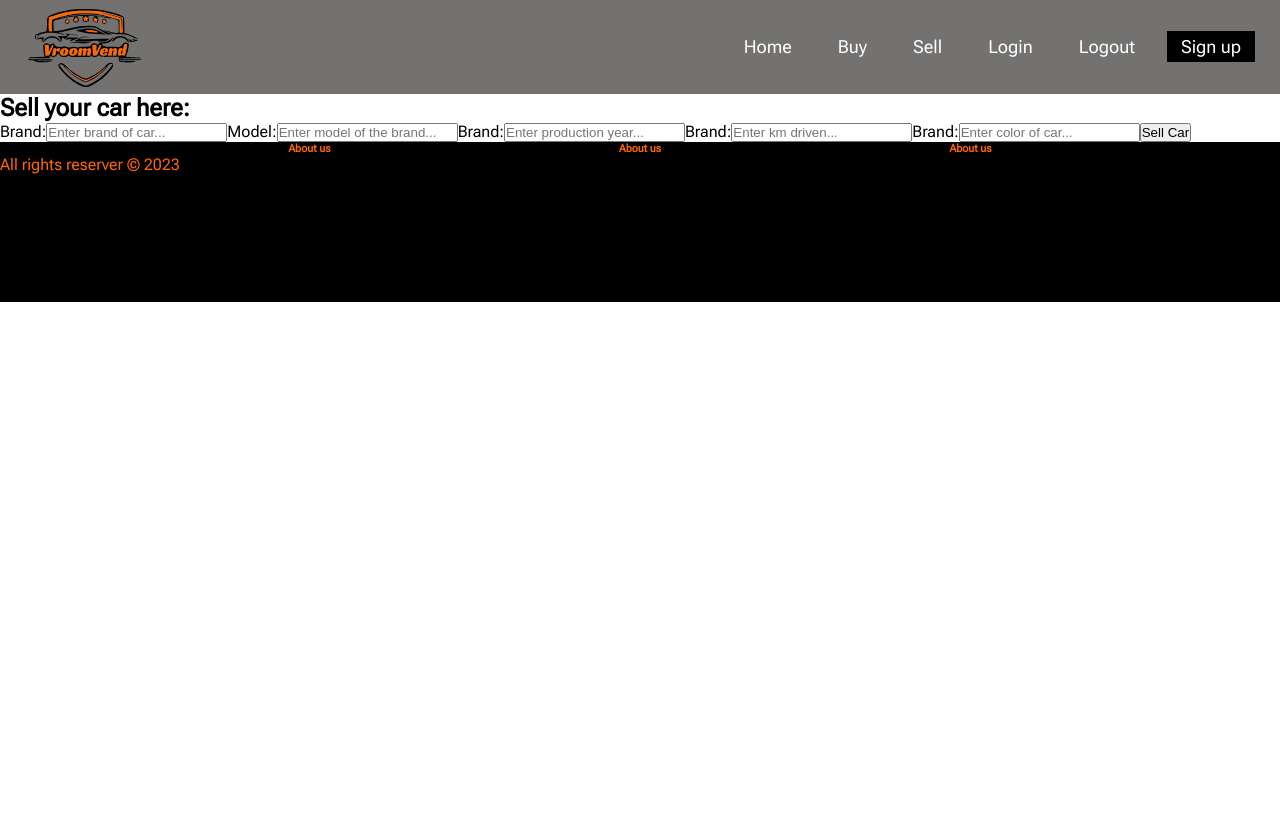
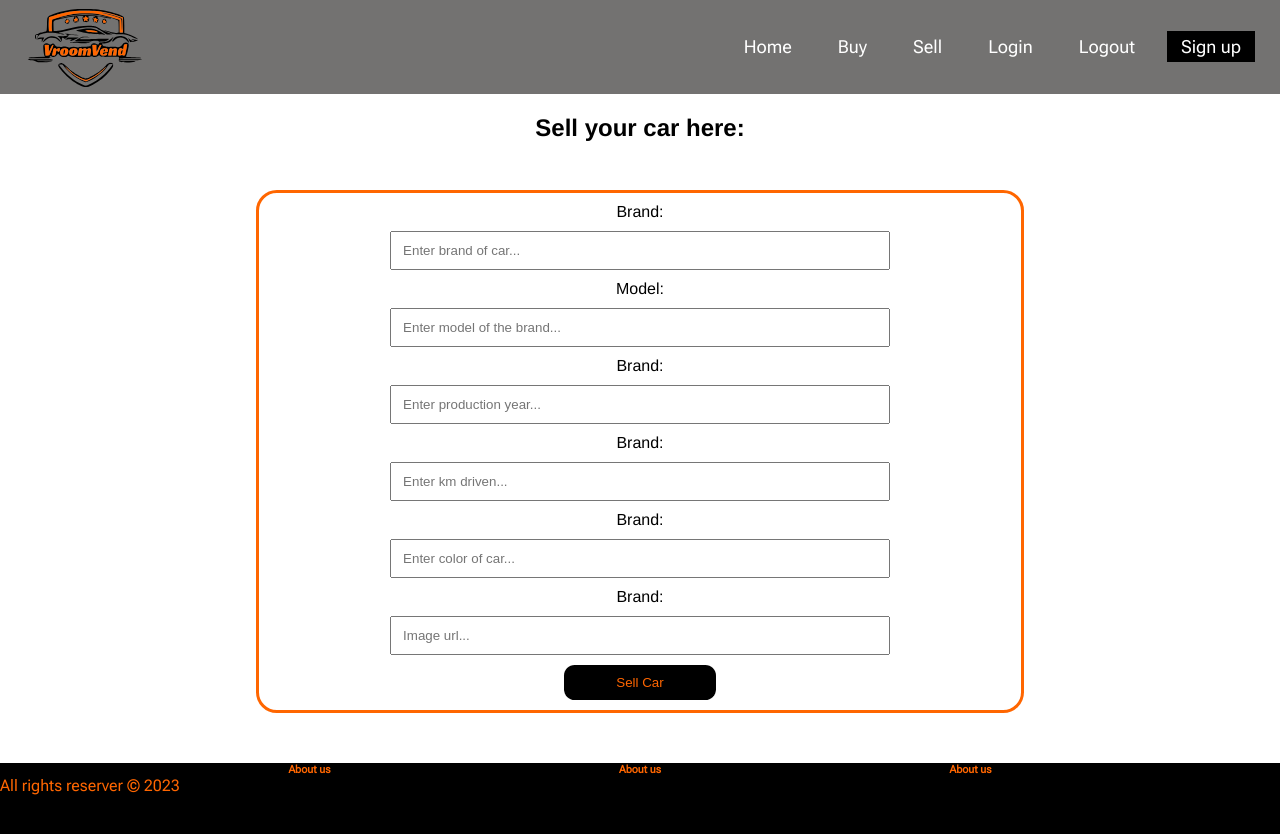
Before and after one commit to LetRookie/VroomVend, a React (Vite) app in the folder client/: page /sell in a window 1280 px wide. Shown: the top 834 px of the page. Before the commit the page ends 800 px from the top, so only its background shows below. Built offline with nearby package versions, Linux system fonts and the light colour scheme.

Commit message:
Added styles to sell-car

```diff
--- /dev/null
+++ b/client/src/assets/styles/sell-car.css
@@ -0,0 +1,41 @@
+.sell-car{
+    padding-bottom: 50px;
+}
+
+.sellForm {
+    font-family: 'Franklin Gothic Medium', 'Arial Narrow', Arial, sans-serif;
+    padding-top: 20px;
+    display: flex;
+    flex-direction: column;
+    align-items: center;
+    row-gap: 3em;
+}
+
+.form-wrapper {
+    border: solid 3px #ff6600;
+    border-radius: 1.3em;
+    align-items: center;
+    width: 60%;
+    display: flex;
+    flex-wrap: nowrap;
+    flex-direction: column;
+}
+
+.form-wrapper label,
+.form-wrapper input {
+    padding: 10px 0 10px 0;
+    width: 500px;
+}
+
+.form-wrapper label {
+    text-align: center;
+}
+
+.form-wrapper input:last-child {
+    border: none;
+    border-radius: 0.8em;
+    margin:10px 0 10px 0;
+    width: 20%;
+    background: #000;
+    color: #ff6600;
+}
--- a/client/src/assets/styles/styles.css
+++ b/client/src/assets/styles/styles.css
@@ -1,6 +1,7 @@
 @import url('last-added.css');
 @import url('footer.css');
 @import url('search.css');
+@import url('sell-car.css');
 @import url('https://fonts.googleapis.com/css2?family=Roboto+Flex:opsz@8..144&display=swap');
 
   /* UTILITIES */
--- a/client/src/components/sell-car/SellCar.jsx
+++ b/client/src/components/sell-car/SellCar.jsx
@@ -3,18 +3,22 @@ export default function SellCar() {
         <section id="sell page" className="sell-car">
             <form className="sellForm">
                 <h2>Sell your car here:</h2>
+                <div className="form-wrapper">
                     <label htmlFor="brand-name">Brand:</label>
-                <input type="text" name="brand-name" id="brand-name" placeholder="Enter brand of car..."/>
+                    <input type="text" name="brand-name" id="brand-name" placeholder="   Enter brand of car..." />
                     <label htmlFor="model">Model:</label>
-                <input type="text" name="model" id="model" placeholder="Enter model of the brand..."/>
+                    <input type="text" name="model" id="model" placeholder="   Enter model of the brand..." />
                     <label htmlFor="year">Brand:</label>
-                <input type="text" name="year" id="year" placeholder="Enter production year..."/>
+                    <input type="text" name="year" id="year" placeholder="   Enter production year..." />
                     <label htmlFor="km">Brand:</label>
-                <input type="text" name="km" id="km" placeholder="Enter km driven..."/>
+                    <input type="text" name="km" id="km" placeholder="   Enter km driven..." />
                     <label htmlFor="color">Brand:</label>
-                <input type="text" name="color" id="color" placeholder="Enter color of car..."/>
+                    <input type="text" name="color" id="color" placeholder="   Enter color of car..." />
+                    <label htmlFor="car-image">Brand:</label>
+                    <input type="text" name="car-image" id="car-image" placeholder="   Image url..." />
 
                     <input className="btn submit" type="submit" value="Sell Car" />
+                </div>
             </form>
 
         </section>
```
Lines whose indentation alone changed are shown as unchanged.
